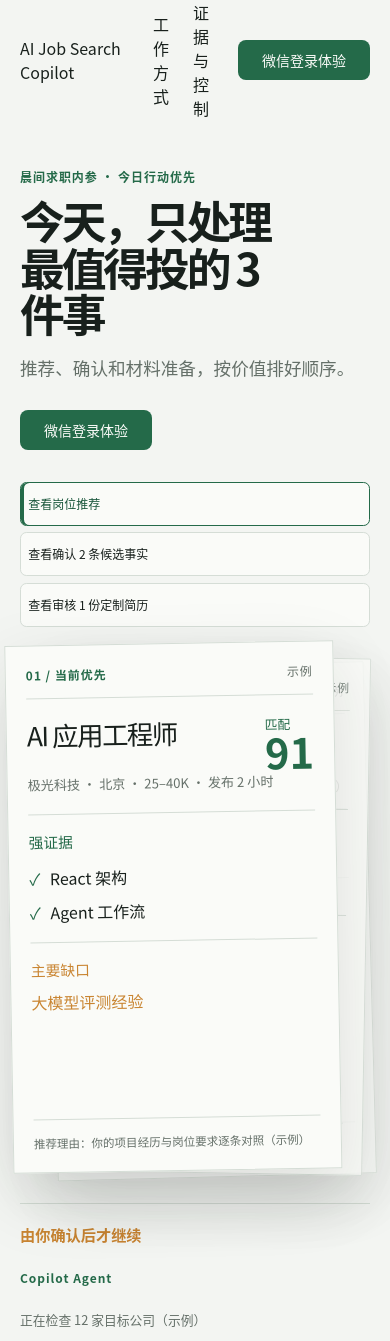
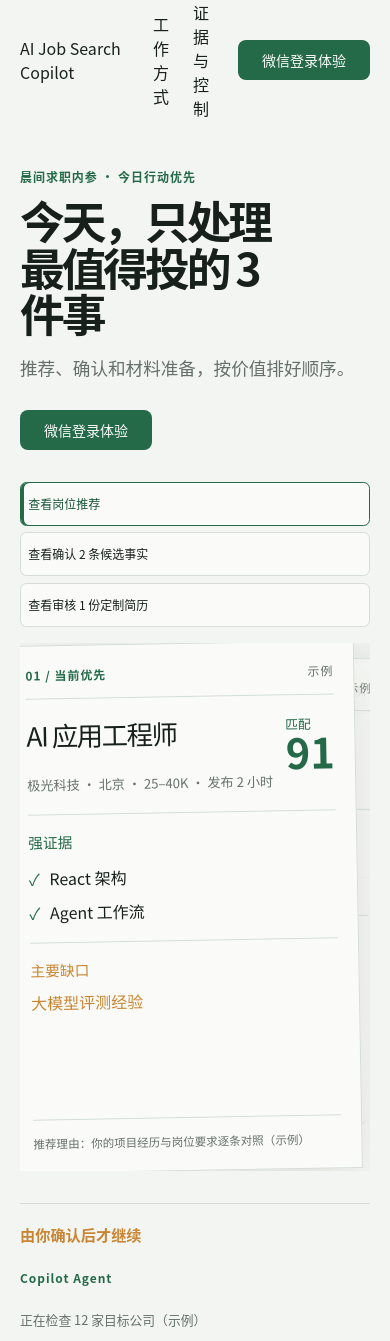
Before and after one commit to GoodScholar/ai-job-search-copilot, a Next.js app in the folder apps/web/: page / in a window 390 px wide. Shown: the top 1341 px of the page. Built offline with nearby package versions, Linux system fonts and the light colour scheme.

Commit message:
fix(web): prevent mobile briefing overflow

```diff
--- a/apps/web/app/globals.css
+++ b/apps/web/app/globals.css
@@ -380,10 +380,11 @@ body {
 
   .briefing-cards {
     min-height: 33rem;
+    overflow: hidden;
   }
 
   .briefing-card {
-    inset-right: 0;
+    right: 0;
     min-height: 31rem;
   }
 
```
